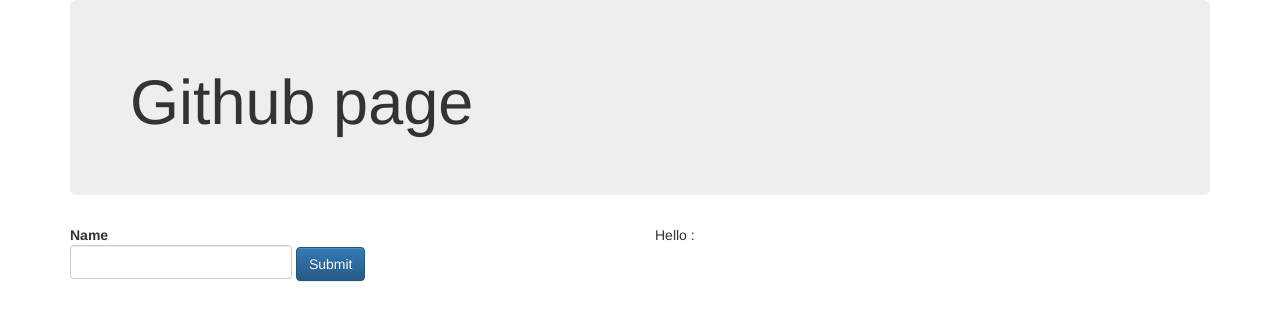
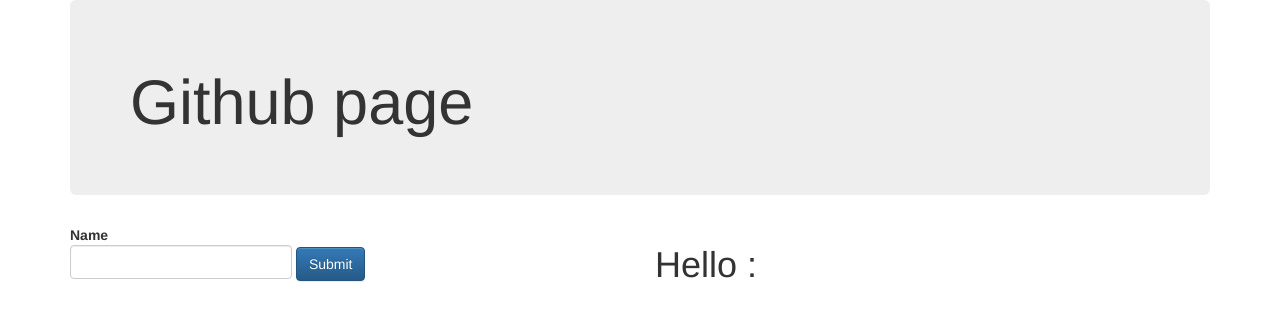
Before and after one commit to ktajpuri/git-sandpit, a website: page index.html in a window 1280 px wide. Drawn offline with nearby package versions, Linux system fonts and the light colour scheme.

Commit message:
add heading

```diff
--- a/index.html
+++ b/index.html
@@ -22,7 +22,7 @@
 				<input type="submit" class="btn btn-primary" value="Submit"/>
 			</form>
 		</div>
-		<div class="col-md-6">Hello : {{name}}</div>
+		<div class="col-md-6"><h1>Hello : {{name}}</h1></div>
 	</div>
 </div>
 
```
